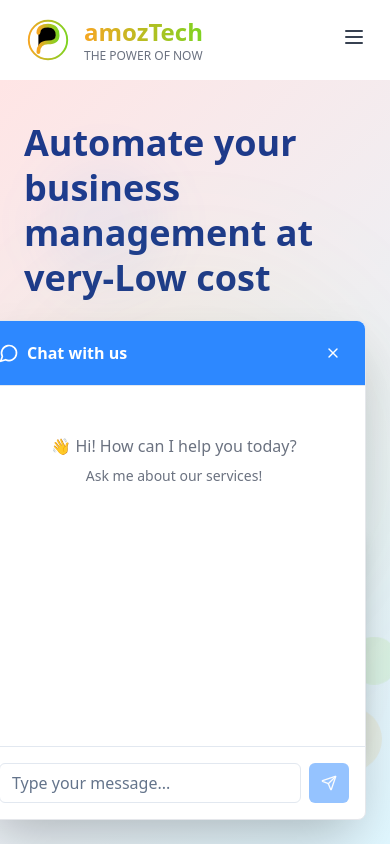
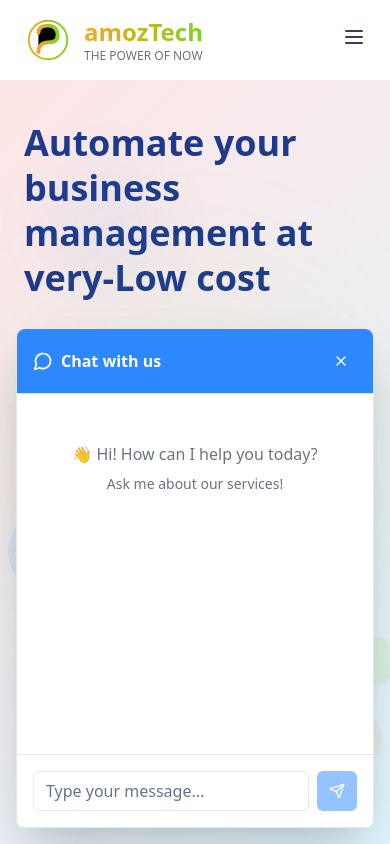
Before and after one commit to amosyeboah/amoztech-site, a React (Vite) app: page / in a window 390 px wide. Both pictures are taken after a click on the button 338 px from the left and 792 px from the top of the page. Shown: the top 844 px of the page. Built offline with nearby package versions, Linux system fonts and the light colour scheme.

Commit message:
Fix: Adjust chatbot window for mobile

```diff
--- a/src/components/ChatBot.tsx
+++ b/src/components/ChatBot.tsx
@@ -145,7 +145,7 @@ const ChatBot = () => {
 
       {/* Chat Window */}
       {isOpen && (
-        <div className="fixed bottom-6 right-6 w-96 h-[500px] bg-white rounded-lg shadow-2xl flex flex-col z-50 border border-gray-200">
+        <div className="fixed bottom-4 right-4 left-4 md:left-auto md:right-6 md:w-96 h-[500px] max-h-[80vh] bg-white rounded-lg shadow-2xl flex flex-col z-50 border border-gray-200">
           {/* Header */}
           <div className="flex items-center justify-between p-4 border-b bg-cloud-blue text-white rounded-t-lg">
             <div className="flex items-center gap-2">
```
